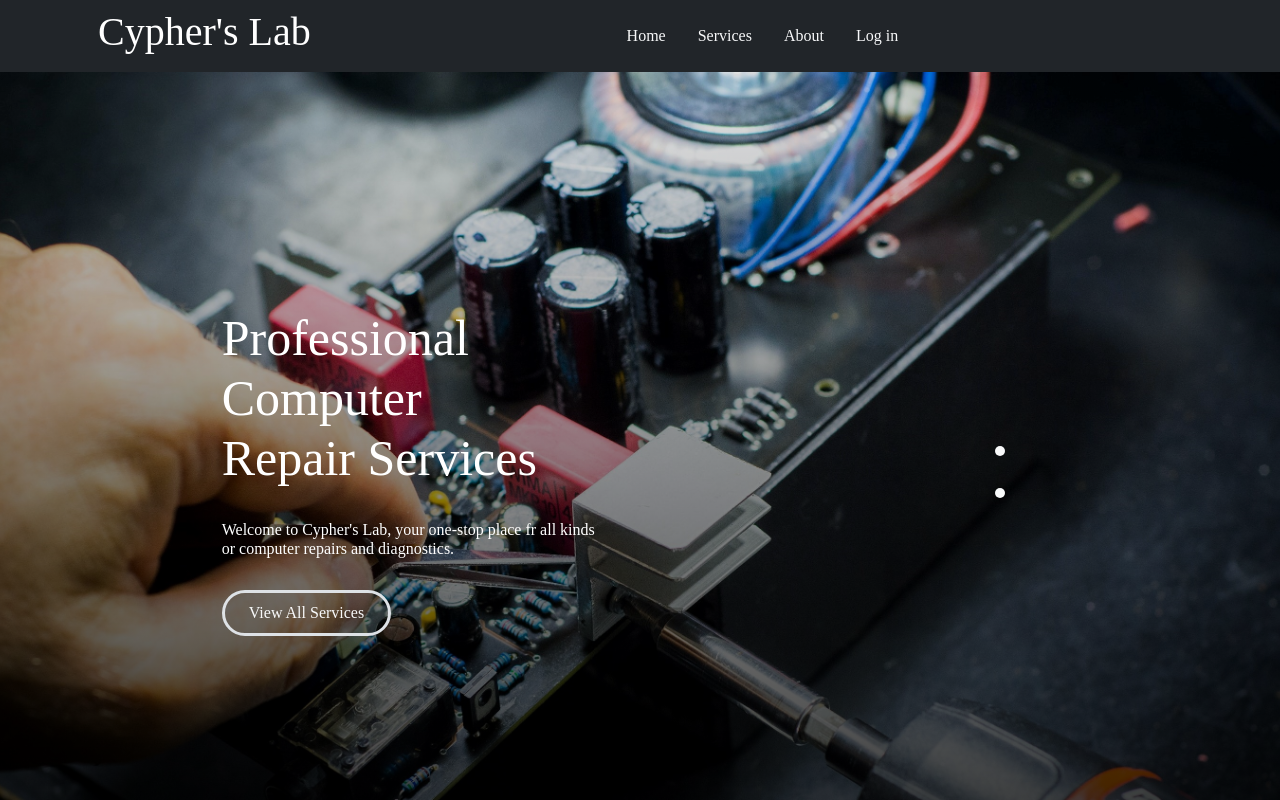
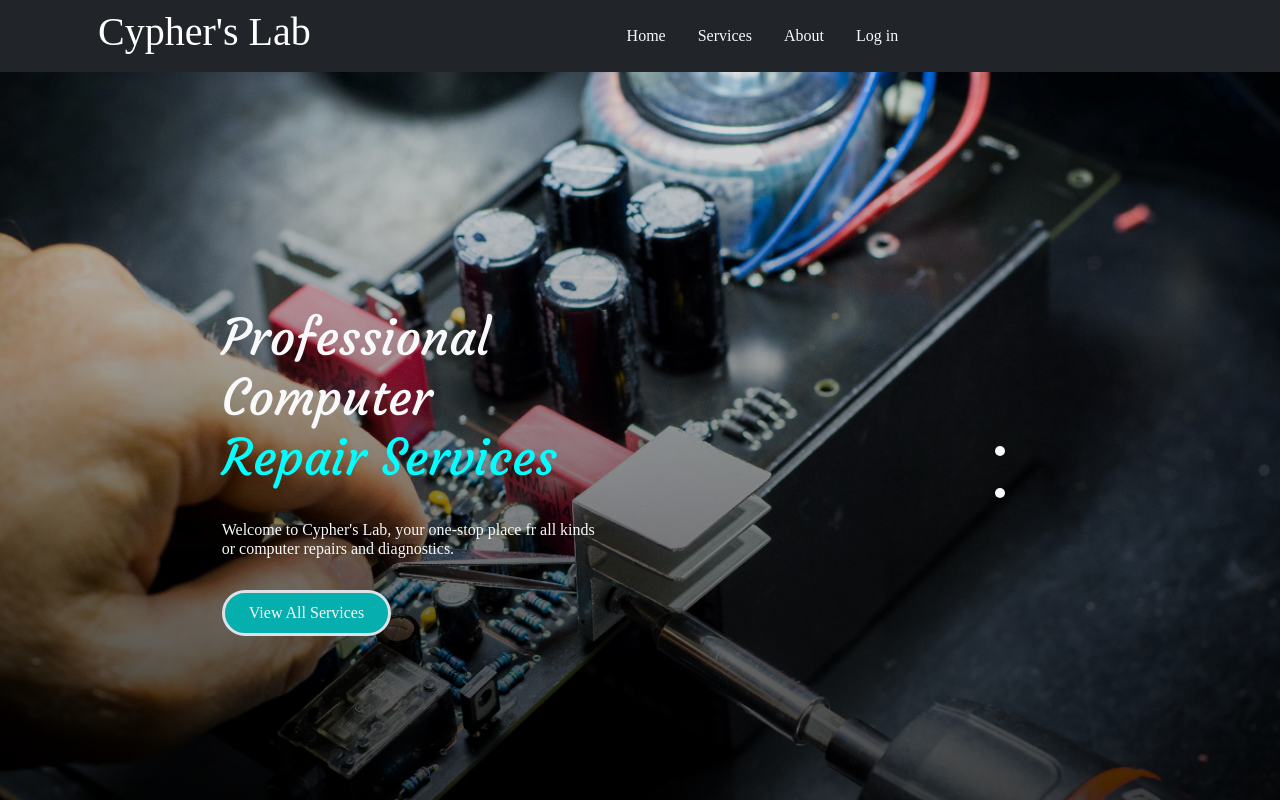
Before and after one commit to ShafinMK/cyphers-lab, a React (Create React App) app: page / in a window 1280 px wide. Shown: the top 800 px of the page. Built offline with nearby package versions, Linux system fonts and the light colour scheme; no server answers; a web font is replaced by a local one.

Commit message:
banner style changed

```diff
--- a/src/components/Home/Banner/Banner.js
+++ b/src/components/Home/Banner/Banner.js
@@ -1,17 +1,23 @@
 import React from 'react';
+import { Link } from 'react-router-dom';
 import './Banner.css';
 const Banner = () => {
     return (
         <div className='banner-bg'>
             <div className='d-flex flex-column flex-lg-row justify-content-around align-items-center h-100 ps-lg-5 '>
-                <div className='text-white ps-lg-5'>
-                    <h1 className='py-4' style={{fontSize:'50px'}}>Professional<br />Computer<br />Repair Services</h1>
-                    <h6 className=''>Welcome to Cypher's Lab, your one-stop place fr all kinds <br /> or computer repairs and diagnostics.</h6>
-                    <button className=' btn my-4 rounded-pill px-4 py-2 text-light bg-transparent border border-3 '>View All Services</button>
+                <div className='text-light ps-lg-5'>
+                    <h1 className='py-4 courgette-font text-center text-lg-start' style={{ fontSize: '50px' }}>Professional<br />Computer<br /><span className='cyan'>Repair Services</span></h1>
+                    <h6 className='text-center text-lg-start'>Welcome to Cypher's Lab, your one-stop place fr all kinds <br /> or computer repairs and diagnostics.</h6>
+                    <div className='text-center text-lg-start'>
+                        <Link to='/services'>
+                            <button className=' btn my-4 rounded-pill px-4 py-2 text-light bg-cyan border border-3 '>View All Services</button>
+                        </Link>
+
+                    </div>
                 </div>
                 <div className='w-25 d-flex flex-row flex-lg-column  align-items-center'>
-                    <div className='rounded-circle bg-light my-3' style={{height:'10px', width:'10px'}}></div>
-                    <div className='rounded-circle bg-light my-3' style={{height:'10px', width:'10px'}}></div>
+                    <div className='rounded-circle bg-light my-3' style={{ height: '10px', width: '10px' }}></div>
+                    <div className='rounded-circle bg-light my-3' style={{ height: '10px', width: '10px' }}></div>
                 </div>
             </div>
 
--- a/src/fontStyles/backgroundStyles.css
+++ b/src/fontStyles/backgroundStyles.css
@@ -2,3 +2,7 @@
     background-color: salmon;
     color: white;
 }
+
+.bg-cyan{
+    background-color: rgb(6, 174, 174);
+}
--- a/src/fontStyles/fontStyles.css
+++ b/src/fontStyles/fontStyles.css
@@ -2,6 +2,8 @@
 @import url('https://fonts.googleapis.com/css2?family=Lobster+Two&display=swap');
 @import url('https://fonts.googleapis.com/css2?family=Playball&display=swap');
 @import url('https://fonts.googleapis.com/css2?family=Merienda+One&display=swap');
+@import url('https://fonts.googleapis.com/css2?family=Courgette&display=swap');
+
 
 .dark-green{
     color: rgb(0, 66, 0);
@@ -12,6 +14,9 @@ body{
 
 .navy-blue{
     color:rgb(2, 2, 167)
+}
+.cyan{
+    color:cyan;
 }
 
 .lobstar2-font{
@@ -26,3 +31,7 @@ body{
     font-family: 'Merienda One', cursive;
     color: rgb(166, 3, 166);
 }
+
+.courgette-font{
+    font-family: 'Courgette', cursive;
+}
```
